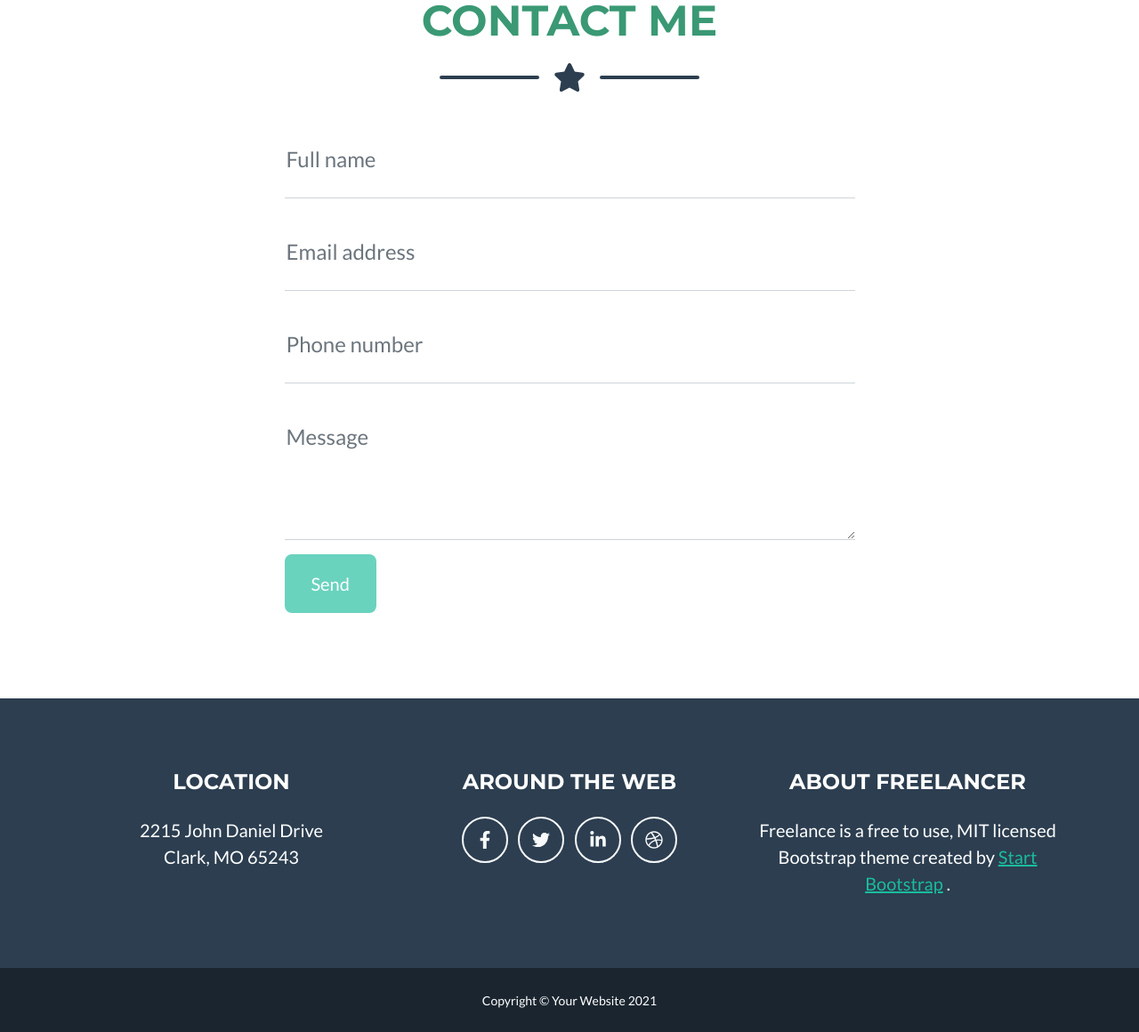
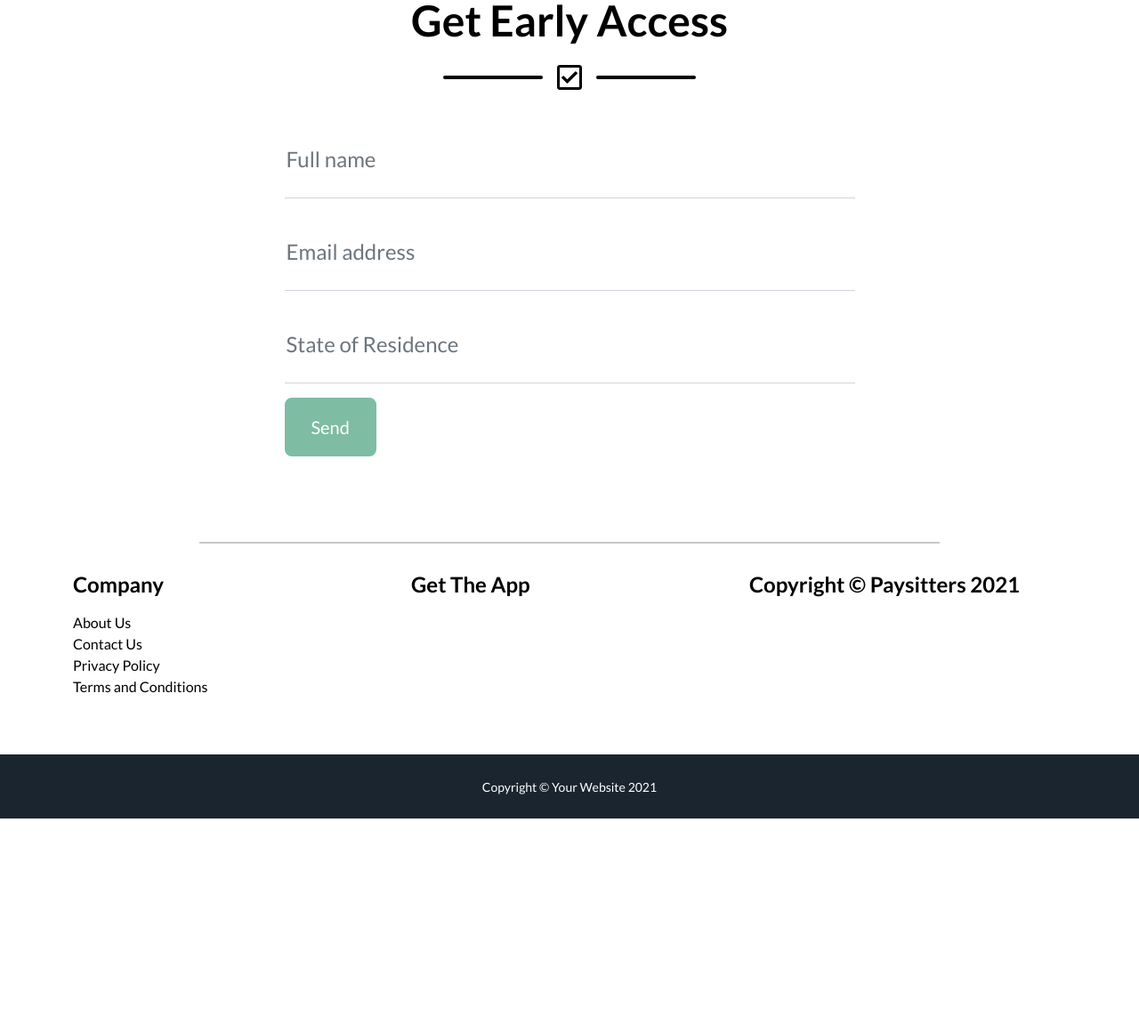
Before and after one commit to mcgowanday/paysitters, a website: page dist/index.html in a window 1280 px wide. Shown: the part 1548-2708 px from the top of the page at 89% size. After the commit the page ends 2468 px from the top, so only its background shows below. Drawn offline with nearby package versions, Linux system fonts and the light colour scheme; files whose address does not match are found by name.

Commit message:
Edit Footer and Contact Form

```diff
--- a/dist/index.html
+++ b/dist/index.html
@@ -38,7 +38,7 @@
         <header class="masthead  bg-primary text-black text-start">
             <div class="container d-flex align-items-start flex-column">
                 <!-- Masthead Heading-->
-                <h1 class="masthead-heading justify-content-start mb-0">Stop worrying about paying your bills on time</h1>
+                <h1 class="masthead-heading justify-content-start mb-0">Stop worrying about paying <br /> your bills on time</h1>
                 <!-- Icon Divider-->
                 <div class="divider-custom divider-light">
                     <!-- <div class="divider-custom-line"></div>
@@ -47,8 +47,10 @@
                 </div>
                 <!-- Masthead Subheading-->
                 <p class="masthead-subheading  mb-2">With Paysitters, we will manage and pay your bills for you</p>
-                <button class="btn btn-secondary btn-block">Get Early Access</button>
+                <div>
+                    <button class="btn btn-secondary btn-block">Get Early Access</button>
                 <!-- <button class="btn btn-primary btn-xl disabled" id="submitButton" type="submit">Send</button> -->
+                </div>
             </div>
         </header>
         <!-- Value Props Section-->
@@ -112,11 +114,11 @@
         <section class="page-section" id="contact">
             <div class="container">
                 <!-- Contact Section Heading-->
-                <h2 class="page-section-heading text-center text-uppercase text-secondary mb-0">Contact Me</h2>
+                <h2 class="page-section-heading text-center text-black mb-0">Get Early Access</h2>
                 <!-- Icon Divider-->
                 <div class="divider-custom">
                     <div class="divider-custom-line"></div>
-                    <div class="divider-custom-icon"><i class="fas fa-star"></i></div>
+                    <div class="divider-custom-icon"><i class="far fa-check-square"></i></i></div>
                     <div class="divider-custom-line"></div>
                 </div>
                 <!-- Contact Section Form-->
@@ -145,15 +147,9 @@
                             </div>
                             <!-- Phone number input-->
                             <div class="form-floating mb-3">
-                                <input class="form-control" id="phone" type="tel" placeholder="(123) 456-7890" data-sb-validations="required" />
-                                <label for="phone">Phone number</label>
-                                <div class="invalid-feedback" data-sb-feedback="phone:required">A phone number is required.</div>
-                            </div>
-                            <!-- Message input-->
-                            <div class="form-floating mb-3">
-                                <textarea class="form-control" id="message" type="text" placeholder="Enter your message here..." style="height: 10rem" data-sb-validations="required"></textarea>
-                                <label for="message">Message</label>
-                                <div class="invalid-feedback" data-sb-feedback="message:required">A message is required.</div>
+                                <input class="form-control" id="state" type="text" placeholder="California" data-sb-validations="required" />
+                                <label for="state">State of Residence</label>
+                                <div class="invalid-feedback" data-sb-feedback="state:required">A state of residence is required.</div>
                             </div>
                             <!-- Submit success message-->
                             <!---->
@@ -179,34 +175,29 @@
                 </div>
             </div>
         </section>
+        <hr style="margin: 0 auto; width:65%">
         <!-- Footer-->
-        <footer class="footer text-center">
+        <footer class="footer text-start">
             <div class="container">
                 <div class="row">
                     <!-- Footer Location-->
                     <div class="col-lg-4 mb-5 mb-lg-0">
-                        <h4 class="text-uppercase mb-4">Location</h4>
-                        <p class="lead mb-0">
-                            2215 John Daniel Drive
-                            <br />
-                            Clark, MO 65243
-                        </p>
+                        <h4 class="mb-3">Company</h4>
+                        <ul class="no-bullets">
+                            <li>About Us</li>
+                            <li>Contact Us</li>
+                            <li>Privacy Policy</li>
+                            <li>Terms and Conditions</li>
+                        </ul>
                     </div>
                     <!-- Footer Social Icons-->
                     <div class="col-lg-4 mb-5 mb-lg-0">
-                        <h4 class="text-uppercase mb-4">Around the Web</h4>
-                        <a class="btn btn-outline-light btn-social mx-1" href="#!"><i class="fab fa-fw fa-facebook-f"></i></a>
-                        <a class="btn btn-outline-light btn-social mx-1" href="#!"><i class="fab fa-fw fa-twitter"></i></a>
-                        <a class="btn btn-outline-light btn-social mx-1" href="#!"><i class="fab fa-fw fa-linkedin-in"></i></a>
-                        <a class="btn btn-outline-light btn-social mx-1" href="#!"><i class="fab fa-fw fa-dribbble"></i></a>
+                        <h4 class="mb-4">Get The App</h4>
                     </div>
                     <!-- Footer About Text-->
                     <div class="col-lg-4">
-                        <h4 class="text-uppercase mb-4">About Freelancer</h4>
+                        <h4 class=" mb-4">Copyright &copy; Paysitters 2021</h4>
                         <p class="lead mb-0">
-                            Freelance is a free to use, MIT licensed Bootstrap theme created by
-                            <a href="http://startbootstrap.com">Start Bootstrap</a>
-                            .
                         </p>
                     </div>
                 </div>
```
Also changed, not shown: dist/css/styles.css.
